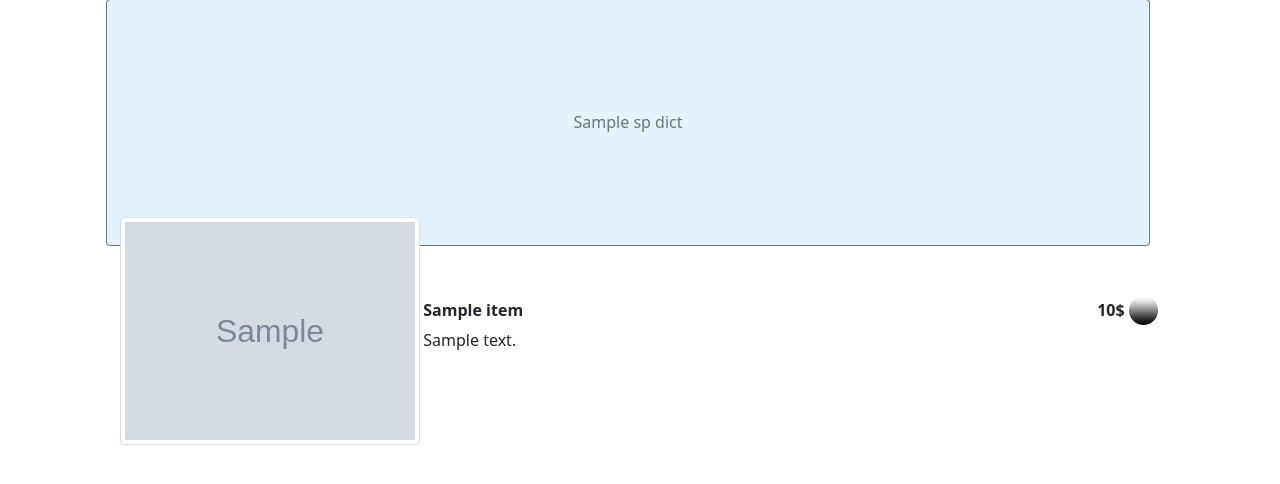
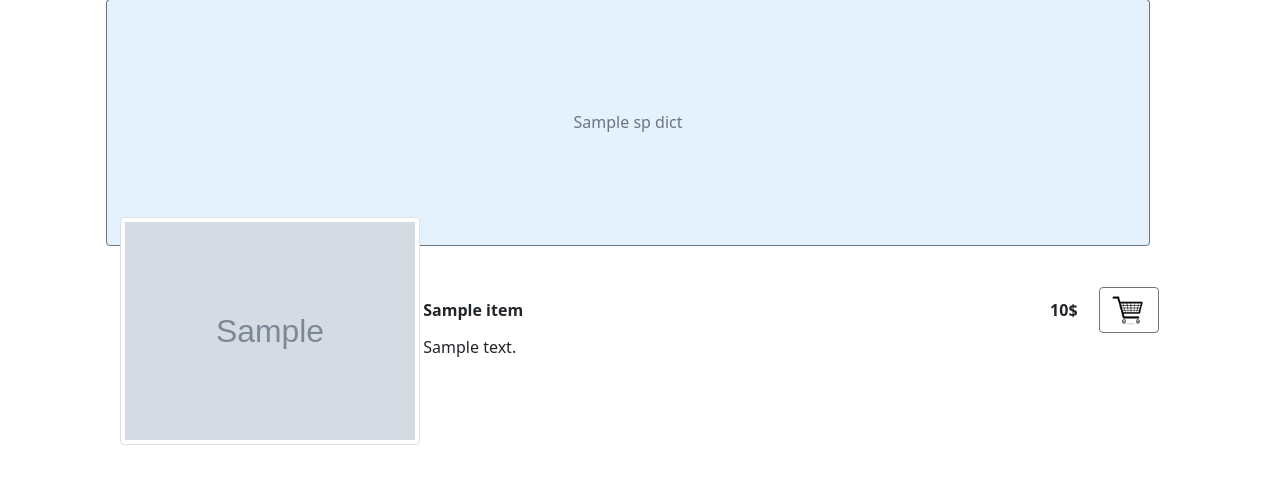
Before and after one commit to Ritips/projectThemeWEB, a Flask app: page / in a window 1280 px wide. Shown: the part 208-692 px from the top of the page. Run offline with Flask 3, Linux system fonts and the light colour scheme; tables that the repository leaves empty hold one stand-in row (values such as "Sample post"); grey boxes marked "Sample" are stand-in pictures; a database or web service that is not in the repository returns one stand-in record (values such as "Sample title"); data that the repository does not hold is empty.

Commit message:
addition of shopping cart button to items table

```diff
--- a/templates/categories.html
+++ b/templates/categories.html
@@ -9,9 +9,13 @@
                 <table style="height: 800%" valign="top">
                     <thead>
                         <tr>
-                            <th colspan="1" style="width: 100%" align="left">{{ item.title }}</th>
-                            <th colspan="1" style="width: 60px">{{ item.cost }}$</th>
-                            <th colspan="1" style="width: 32px"><img src="/static/img/icon1.png" width="32" height="32" class="d-inline-block align-top" alt=""></th>
+                            <th colspan="1" style="width: 85%" align="left">{{ item.title }}</th>
+                            <th colspan="1" style="width: 60px; margin-right: 20px">{{ item.cost }}$</th>
+                            <th colspan="1" style="width: 50px">
+                                <a href="#">
+                                    <button type="button" class="btn btn-outline-secondary"><img src="/static/img/ShoppingCart.png" width="34" height="32" class="d-inline-block align-top" alt=""></button>
+                                </a>
+                            </th>
                         </tr>
                     </thead>
                     <tbody valign="top">
```
Also changed, not shown: templates/one_category.html (+10 -3 lines), static/img/ShoppingCart.png (added).
